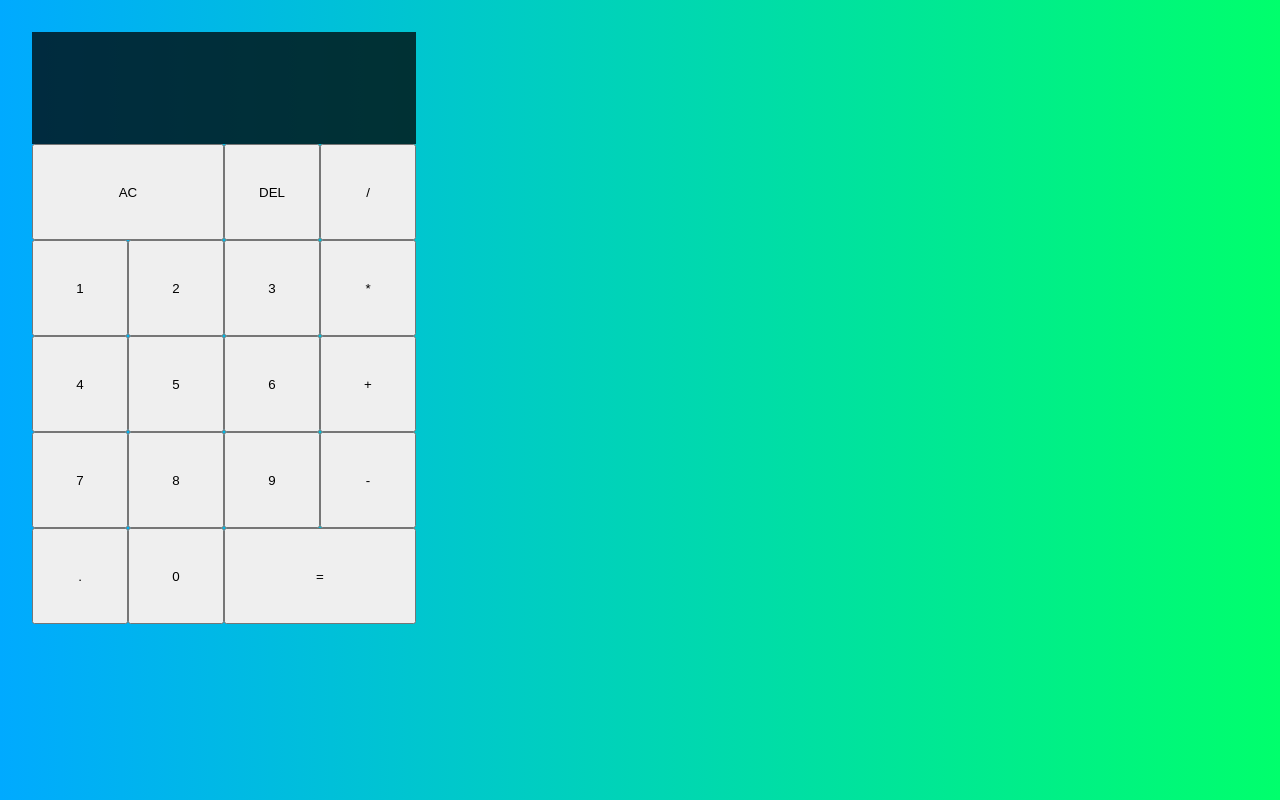
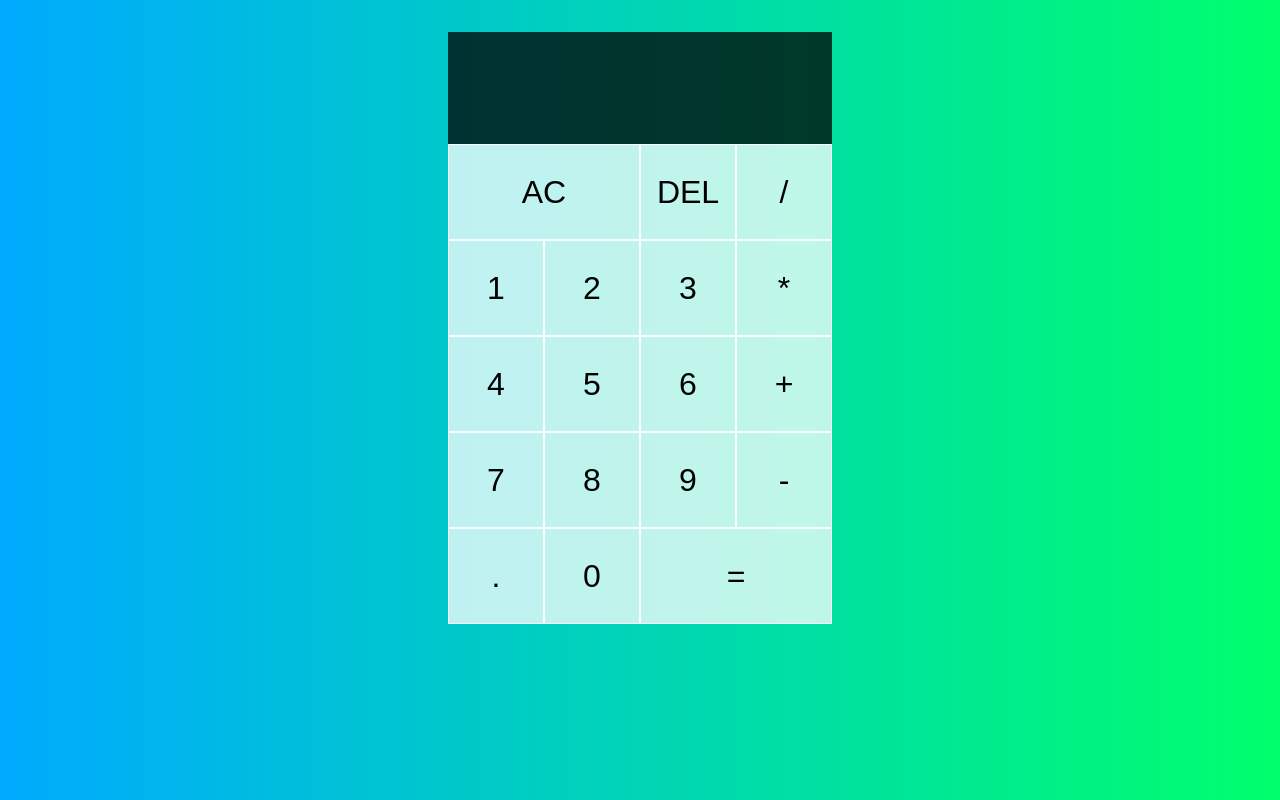
Before and after one commit to imran7908/react-calculator, a React (Create React App) app: page / in a window 1280 px wide. Built offline with nearby package versions, Linux system fonts and the light colour scheme.

Commit message:
changes more styles

```diff
--- a/src/styles.css
+++ b/src/styles.css
@@ -9,9 +9,23 @@
 
 .calculator-grid {
     display: grid;
-    margin: 2rem;
+    margin-top: 2rem;
+    justify-content: center;
     grid-template-columns: repeat(4, 6rem);
     grid-template-rows: minmax(7rem, auto) repeat(5, 6rem);
+}
+
+.calculator-grid > button {
+    cursor: pointer;
+    font-size: 2rem;
+    border: 1px solid white;
+    outline: none;
+    background-color: rgba(255, 255, 255, .75);
+}
+
+.calculator-grid > button:hover,
+.calculator-grid > button:focus {
+    background-color: rgba(255, 255, 255, .9);
 }
 
 .span-two {
@@ -22,4 +36,20 @@
     grid-column: 1 / -1;
     background: rgba(0, 0, 0, .75);
     display: flex;
+    flex-direction: column;
+    align-items: flex-end;
+    justify-content: space-around;
+    padding: .75rem;
+    word-wrap: break-word;
+    word-break: break-all;
 }
+
+.output .previous-operand {
+    color: rgba(255, 255, 255, .75);
+    font-size: 1.5rem;
+}
+
+.output .current-operand {
+    color: white;
+    font-size: 1.5rem;
+}
```
